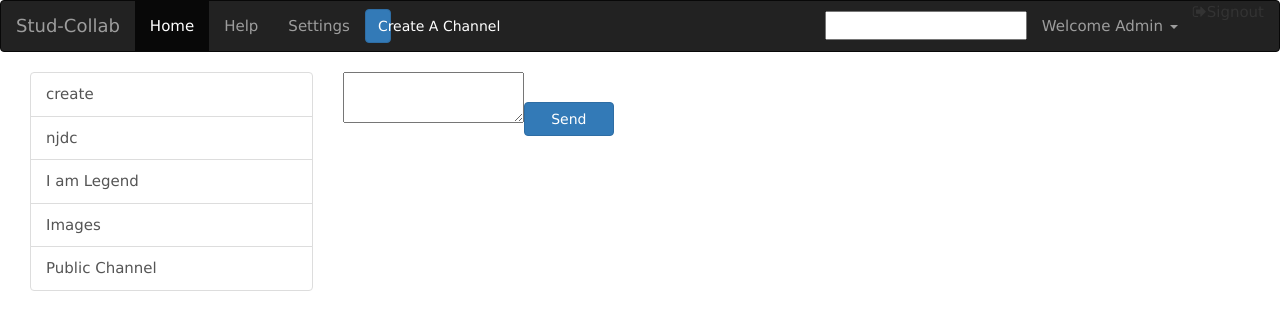
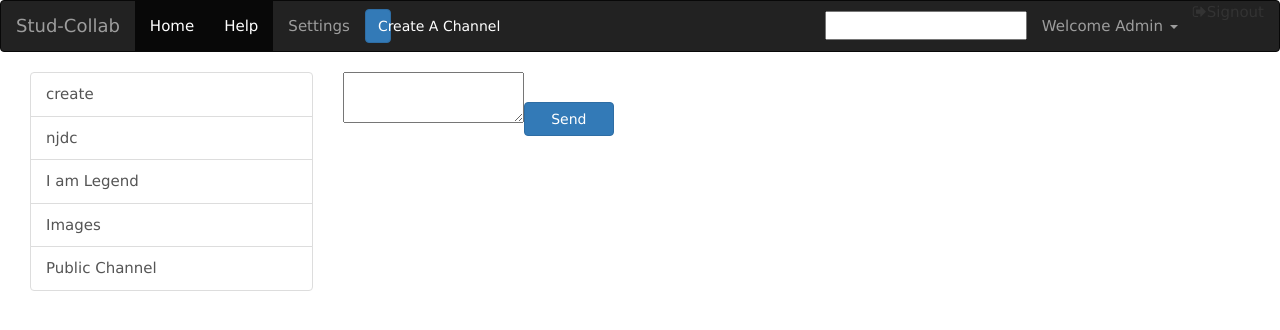
Before and after one commit to nmala001/WebProgramming_Slack, a PHP site: page /WebProgramming_Slack/messages.php in a window 1280 px wide. Shown: the top 330 px of the page. Run offline with PHP 8.4, Linux system fonts and the light colour scheme; a user stored in the database is signed in; data comes from the database, SQL or seed files in the repository; data that the repository does not hold is empty; some libraries are stand-ins or nearby versions.

Commit message:
updated help page part in dashboard

```diff
--- a/dashboard.php
+++ b/dashboard.php
@@ -473,7 +473,7 @@ var pooler =setInterval(getNewMessagesforChannel,5000);
     <div class="collapse navbar-collapse" id="myNavbar">
       <ul class="nav navbar-nav">
         <li class="active"><a href="#">Home</a></li>
-        <li><a href="#">Help</a></li>
+        <li class="active"><a href="Help.php">Help</a></li>
         <li><a href="#">Settings</a></li>
         <li><button class="btn btn-primary navbar-btn createbutton">Create A Channel</button></li>
 
```
